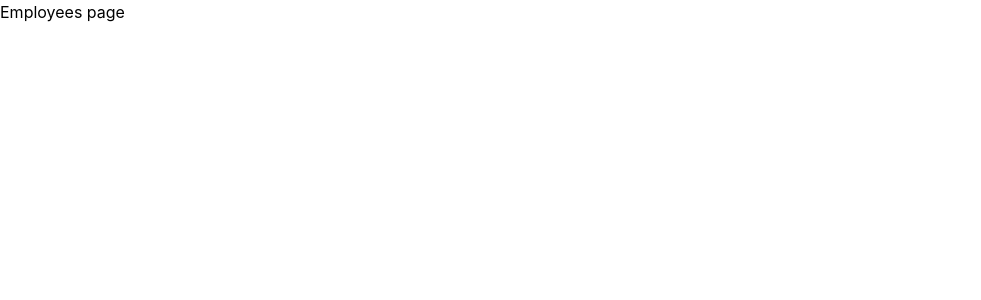
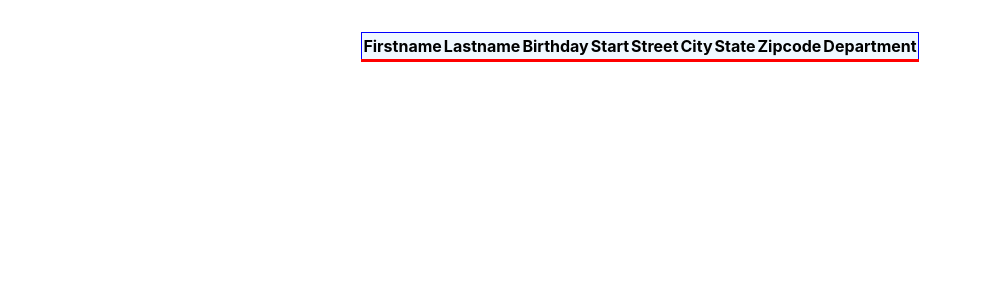
Before and after one commit to Emmanuel97423/hrnet, a React (Vite) app: page /employees in a window 1280 px wide. Shown: the top 300 px of the page, without its empty margins (0-981 px from the left). Built offline with nearby package versions, Linux system fonts and the light colour scheme.

Commit message:
Feature(employee-list): use react-table for display employees list to employees page

```diff
--- a/package.json
+++ b/package.json
@@ -17,13 +17,15 @@
     "react": "^18.2.0",
     "react-datepicker": "^4.11.0",
     "react-dom": "^18.2.0",
-    "react-router-dom": "^6.11.1"
+    "react-router-dom": "^6.11.1",
+    "react-table": "^7.8.0"
   },
   "devDependencies": {
     "@types/node": "^20.1.0",
     "@types/react": "^18.0.28",
     "@types/react-datepicker": "^4.11.2",
     "@types/react-dom": "^18.0.11",
+    "@types/react-table": "^7.7.14",
     "@typescript-eslint/eslint-plugin": "^5.57.1",
     "@typescript-eslint/parser": "^5.57.1",
     "@vitejs/plugin-react": "^4.0.0",
--- a/src/components/ui/DatePicker/index.tsx
+++ b/src/components/ui/DatePicker/index.tsx
@@ -13,23 +13,6 @@ const DateInput: React.FC<DatePickerProps> = ({ label, ...props }) => {
   const [startDate, setStartDate] = useState<Date | null>(new Date());
   const { formData, setFormData, handleOnChange } = useContext(FormContext);
 
-  const datePickerExpect = useMemo(() => {
-    return (
-      <DatePicker
-        selected={startDate}
-        onChange={(date) => {
-          // useCallback(()=>{}, [date])
-          // handleOnChange(date, label);
-          setStartDate(date);
-          setFormData({
-            ...formData,
-            [label.toLowerCase().replace(/\s/g, '')]: date
-          });
-        }}
-        className="border-2 border-gray-300 rounded-md p-2 w-full"
-      />
-    );
-  }, [startDate]);
   return (
     <>
       {' '}
--- a/src/components/ui/Input/index.tsx
+++ b/src/components/ui/Input/index.tsx
@@ -1,4 +1,4 @@
-import { useContext, useCallback } from 'react';
+import { useContext, useCallback, useMemo } from 'react';
 import { Input as InputUI } from '@material-tailwind/react';
 import FormContext from '@/context/FormContext';
 
@@ -7,18 +7,14 @@ import Label from '@/components/ui/common/Label';
 import type { InputProps } from '@/types/input';
 
 const Input: React.FC<InputProps> = ({ label, type, value, ...props }) => {
-  console.log('label:', label);
   const { formData, setFormData, handleOnChange } = useContext(FormContext);
-  console.log('props:', props);
-  const handleInputChange = useCallback(
-    (e: any) => {
-      setFormData({
-        ...formData,
-        [label.toLowerCase().replace(/\s/g, '')]: e.target.value
-      });
-    },
-    [label]
-  );
+  const handleInputChange = (e: any) => {
+    // handleOnChange(e)
+    setFormData({
+      ...formData,
+      [label.toLowerCase().replace(/\s/g, '')]: e.target.value
+    });
+  };
 
   let content;
   if (type === 'date') {
@@ -43,7 +39,7 @@ const Input: React.FC<InputProps> = ({ label, type, value, ...props }) => {
         <select className="p-2" onChange={handleInputChange}>
           <option value="">Select {label}</option>
           {props.options?.map((option) => (
-            <option key={option.abbreviation} value={option.name}>
+            <option key={option.abbreviation} value={option.abbreviation}>
               {option.name}
             </option>
           ))}
--- a/src/components/ui/Navbar/index.tsx
+++ b/src/components/ui/Navbar/index.tsx
@@ -4,7 +4,7 @@ const Navbar: React.FC = () => {
   return (
     <div className="flex flex-col justify-between items-center">
       <h1>HRnet</h1>
-      <Link to="" className="my-2">
+      <Link to="/employees" className="my-2">
         View Current Employees
       </Link>
       <h2>Create Employee</h2>
--- a/src/components/ui/form/index.tsx
+++ b/src/components/ui/form/index.tsx
@@ -5,27 +5,26 @@ import Input from '@/components/ui/Input';
 import Button from '@/components/ui/common/Button';
 
 const Form: React.FC<FormProps> = ({ formFields }) => {
-  const { handleSubmit, handleOnChange } = useContext(FormContext);
-  const fields = useMemo<JSX.Element[]>(() => {
-    return formFields.map((field: any, index: number) => (
+  const { handleSubmit, formData, handleOnChange } = useContext(FormContext);
+  const fields = formFields.map((field: any, index: number) =>
+    useMemo<JSX.Element>(() => {
+      return (
         <Input
           key={index}
           label={field.label}
           type={field.type}
           placeholder={field.placeholder}
           options={field?.options}
-        // onChange={(e: React.ChangeEvent<HTMLInputElement>) =>
-        //   handleOnChange(e, field.label)
-        // }
         />
-    ));
-  }, [formFields]);
+      );
+    }, [formData])
+  );
 
   return (
     <form
       className="flex flex-col justify-around"
-      onSubmit={() => {
-        handleSubmit;
+      onSubmit={(e) => {
+        handleSubmit(e);
       }}
     >
       {fields}
--- a/src/pages/Employees/index.tsx
+++ b/src/pages/Employees/index.tsx
@@ -1,4 +1,104 @@
-const Employees:React.FC = ()=>{
-    return (<>Employees page</>)
-}
+import { useMemo } from 'react';
+import { useTable, Column } from 'react-table';
+import useLocalStorage from '@/hooks/useLocalStorage';
+import { Employee } from '@/types/employee';
+
+type TableOptions = Column<Employee>;
+
+const Employees: React.FC = () => {
+  const [storedValue] = useLocalStorage();
+  const columns: TableOptions[] = useMemo(
+    () => [
+      {
+        Header: 'Firstname',
+        accessor: 'firstname'
+      },
+      {
+        Header: 'Lastname',
+        accessor: 'lastname'
+      },
+      {
+        Header: 'Birthday',
+        accessor: 'birthday'
+      },
+      {
+        Header: 'Start',
+        accessor: 'start'
+      },
+      {
+        Header: 'Street',
+        accessor: 'street'
+      },
+      {
+        Header: 'City',
+        accessor: 'city'
+      },
+      {
+        Header: 'State',
+        accessor: 'state'
+      },
+      {
+        Header: 'Zipcode',
+        accessor: 'zipcode'
+      },
+      {
+        Header: 'Department',
+        accessor: 'department'
+      }
+    ],
+    [storedValue]
+  );
+  const data = useMemo(() => storedValue, [storedValue]);
+  const { getTableProps, getTableBodyProps, headerGroups, rows, prepareRow } =
+    useTable<Employee>({ columns, data });
+  console.log('storedValue:', storedValue);
+  return (
+    <div className="w-screen  flex flex-col justify-start gap-8 items-center p-8">
+      <table {...getTableProps()} style={{ border: 'solid 1px blue' }}>
+        <thead>
+          {headerGroups.map((headerGroup) => (
+            <tr {...headerGroup.getHeaderGroupProps()}>
+              {headerGroup.headers.map((column) => (
+                <th
+                  {...column.getHeaderProps()}
+                  style={{
+                    borderBottom: 'solid 3px red',
+                    background: 'aliceblue',
+                    color: 'black',
+                    fontWeight: 'bold'
+                  }}
+                >
+                  {column.render('Header')}
+                </th>
+              ))}
+            </tr>
+          ))}
+        </thead>
+        <tbody {...getTableBodyProps()}>
+          {rows.map((row) => {
+            prepareRow(row);
+            return (
+              <tr {...row.getRowProps()}>
+                {row.cells.map((cell) => {
+                  return (
+                    <td
+                      {...cell.getCellProps()}
+                      style={{
+                        padding: '10px',
+                        border: 'solid 1px gray',
+                        background: 'papayawhip'
+                      }}
+                    >
+                      {cell.render('Cell')}
+                    </td>
+                  );
+                })}
+              </tr>
+            );
+          })}
+        </tbody>
+      </table>
+    </div>
+  );
+};
 export default Employees;
--- a/src/types/employee.ts
+++ b/src/types/employee.ts
@@ -7,5 +7,6 @@ export type Employee = {
     street?:string;
     city?:string;
     state?:string;
+    stateCode?:string;
     zipcode?:string;
 }
--- a/src/types/input.ts
+++ b/src/types/input.ts
@@ -1,5 +1,5 @@
 export type InputProps = {
-    key: number;
+
     label: string;
     type?: string ;
     date?: string;
```
Also changed, not shown: 1 other file (tests, documents, lock files or other folders). Lines whose indentation alone changed are shown as unchanged.
